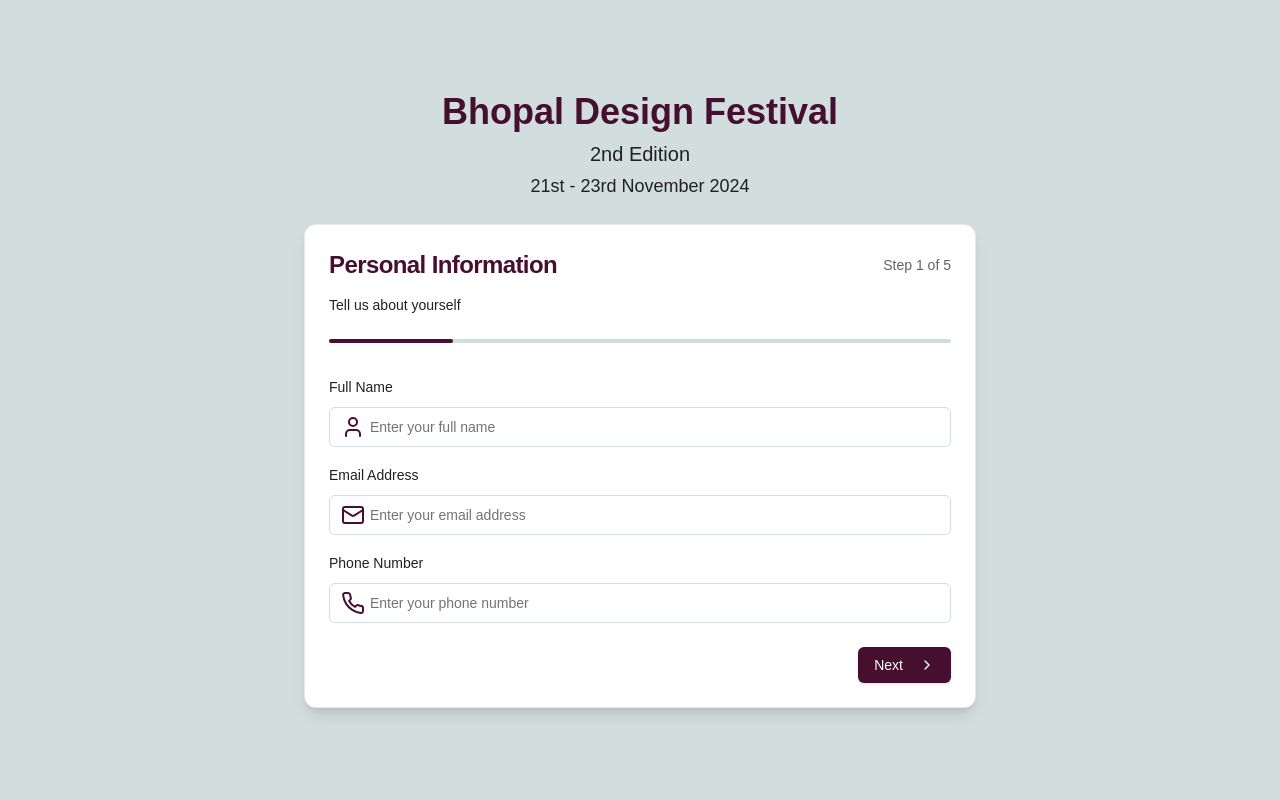
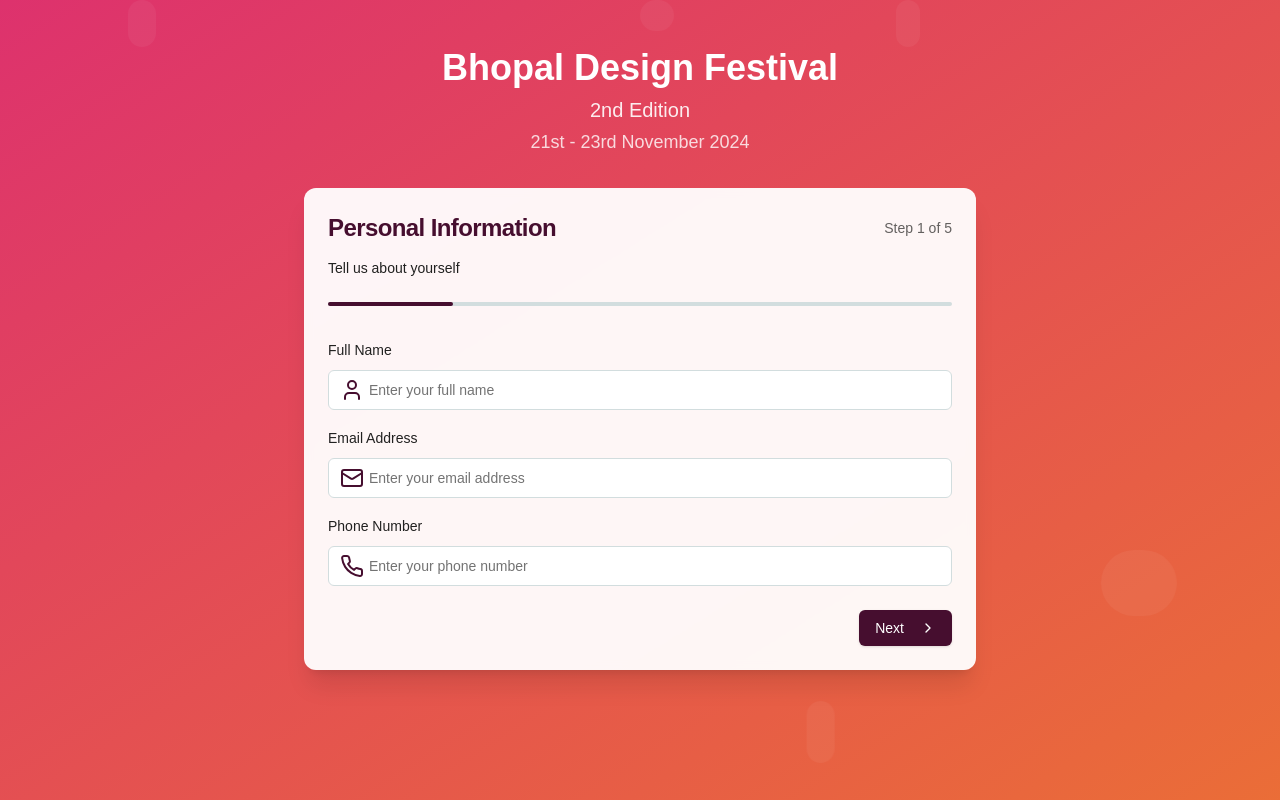
Before and after one commit to Ankish8/bhopal-design-festival, a Next.js app: page / in a window 1280 px wide. Built offline with nearby package versions, Linux system fonts and the light colour scheme.

Commit message:
Update animation with Tailwind CSS classes

```diff
--- a/app/globals.css
+++ b/app/globals.css
@@ -40,6 +40,7 @@ body {
     --chart-5: 27 87% 67%;
     --radius: 0.5rem;
   }
+
   .dark {
     --background: 0 0% 3.9%;
     --foreground: 0 0% 98%;
@@ -66,13 +67,26 @@ body {
     --chart-4: 280 65% 60%;
     --chart-5: 340 75% 55%;
   }
+
+  * {
+    border-color: hsl(var(--border));
+  }
+
+  body {
+    background-color: hsl(var(--background));
+    color: hsl(var(--foreground));
+  }
 }
 
-@layer base {
-  * {
-    @apply border-border;
+@layer components {
+  .animate-gradient {
+    background-size: 400% 400%;
+    animation: gradientBG 15s ease infinite;
   }
-  body {
-    @apply bg-background text-foreground;
+
+  .animate-rise {
+    animation: rise 10s infinite ease-in;
+    opacity: 0.5;
+    position: absolute;
   }
 }
--- a/components/enhanced-registration-form.tsx
+++ b/components/enhanced-registration-form.tsx
@@ -30,6 +30,7 @@ import {
   Mail
 } from "lucide-react"
 
+// Types and Interfaces
 type WorkshopDate = "November 21st, 2024" | "November 22nd, 2024";
 
 type Workshop = {
@@ -56,23 +57,35 @@ interface FormData {
   };
 }
 
-interface FormData {
-  name: string;
-  email: string;
-  phone: string;
-  organizationType: string;
-  organizationName: string;
-  competition: string;
-  workshops: {
-    "November 21st, 2024": string;
-    "November 22nd, 2024": string;
-  };
-}
-
 interface FormErrors {
   [key: string]: string;
 }
 
+// Animated Background Component
+function AnimatedBackground({ children }: { children: React.ReactNode }) {
+  return (
+    <div className="min-h-screen relative overflow-hidden">
+      <div className="absolute inset-0 bg-gradient-to-br from-purple-700 via-pink-600 to-amber-500 animate-gradient"></div>
+      <div className="absolute inset-0">
+        {Array.from({ length: 8 }).map((_, i) => (
+          <div
+            key={i}
+            className={`bubble-${i + 1} absolute bg-white/10 rounded-full animate-rise`}
+            style={{
+              width: `${Math.random() * 60 + 20}px`,
+              height: `${Math.random() * 60 + 20}px`,
+              left: `${(i + 1) * 10}%`,
+              animationDelay: `${Math.random() * 10}s`,
+            }}
+          />
+        ))}
+      </div>
+      <div className="relative z-10">{children}</div>
+    </div>
+  );
+}
+
+// Form Steps and Data
 const formSteps = [
   { title: "Personal Information", description: "Tell us about yourself" },
   { title: "Organization Details", description: "Information about your organization" },
@@ -86,7 +99,6 @@ const organizationTypes = [
   { value: "college", label: "College", icon: Building },
   { value: "professional", label: "Professional", icon: Briefcase },
 ]
-
 const competitions = [
   {
     value: "visionary-ventures",
@@ -236,7 +248,6 @@ export function EnhancedRegistrationFormComponent() {
     return Object.keys(newErrors).length === 0
   }
 
-
   const nextStep = () => {
     if (validateStep()) {
       setStep((prev) => Math.min(prev + 1, formSteps.length - 1))
@@ -245,50 +256,6 @@ export function EnhancedRegistrationFormComponent() {
 
   const prevStep = () => {
     setStep((prev) => Math.max(prev - 1, 0))
-  }
-
-  const handleSubmit = async () => {
-    if (validateStep()) {
-      setIsSubmitting(true)
-      try {
-        // Prepare the data for Make.com
-        const makeData = {
-          ...formData,
-          competitionName: competitions.find(c => c.value === formData.competition)?.label || "",
-          workshopsSelected: workshopDates.map((date) => ({
-            date,
-            workshop: workshops[date].find(w => w.value === formData.workshops[date])?.label || "None selected"
-          })),
-          submissionDate: new Date().toISOString(),
-        }
-
-        // Send data to Make.com webhook
-        const response = await fetch('https://hook.eu2.make.com/bone3wxkg21torr3n096m4x6gw36lys1', {
-          method: 'POST',
-          headers: {
-            'Content-Type': 'application/json',
-          },
-          body: JSON.stringify(makeData)
-        });
-
-        if (!response.ok) {
-          throw new Error('Failed to submit form');
-        }
-
-        console.log('Form submitted successfully');
-        setIsSubmitted(true)
-        confetti({
-          particleCount: 100,
-          spread: 70,
-          origin: { y: 0.6 }
-        })
-      } catch (error) {
-        console.error('Error submitting form:', error);
-        alert('Failed to submit form. Please try again.');
-      } finally {
-        setIsSubmitting(false)
-      }
-    }
   }
 
   const renderStep = () => {
@@ -437,7 +404,7 @@ export function EnhancedRegistrationFormComponent() {
                           <competition.icon className="w-5 h-5 mr-2 text-[#460E2F] flex-shrink-0" />
                           <div>
                             <div className="text-[#212120]">{competition.label}</div>
-                            <p  className="text-sm text-[#212120]/70">{competition.description}</p>
+                            <p className="text-sm text-[#212120]/70">{competition.description}</p>
                           </div>
                         </div>
                         <Dialog>
@@ -447,7 +414,7 @@ export function EnhancedRegistrationFormComponent() {
                               Details
                             </Button>
                           </DialogTrigger>
-                          <DialogContent className="sm:max-w-[425px] bg-white">
+                          <DialogContent className="sm:max-w-[425px] bg-white/95 backdrop-blur-sm">
                             <DialogHeader className="pb-4">
                               <DialogTitle className="text-[#460E2F] text-xl font-semibold">{competition.label}</DialogTitle>
                             </DialogHeader>
@@ -523,7 +490,7 @@ export function EnhancedRegistrationFormComponent() {
                                 Details
                               </Button>
                             </DialogTrigger>
-                            <DialogContent className="sm:max-w-[425px] bg-white">
+                            <DialogContent className="sm:max-w-[425px] bg-white/95 backdrop-blur-sm">
                               <DialogHeader className="pb-4">
                                 <DialogTitle className="text-[#460E2F] text-xl font-semibold">{workshop.label}</DialogTitle>
                               </DialogHeader>
@@ -613,45 +580,89 @@ export function EnhancedRegistrationFormComponent() {
     }
   }
 
+  const handleSubmit = async () => {
+    if (validateStep()) {
+      setIsSubmitting(true)
+      try {
+        const makeData = {
+          ...formData,
+          competitionName: competitions.find(c => c.value === formData.competition)?.label || "",
+          workshopsSelected: workshopDates.map((date) => ({
+            date,
+            workshop: workshops[date].find(w => w.value === formData.workshops[date])?.label || "None selected"
+          })),
+          submissionDate: new Date().toISOString(),
+        }
+
+        const response = await fetch('https://hook.eu2.make.com/bone3wxkg21torr3n096m4x6gw36lys1', {
+          method: 'POST',
+          headers: { 'Content-Type': 'application/json' },
+          body: JSON.stringify(makeData)
+        });
+
+        if (!response.ok) throw new Error('Failed to submit form');
+
+        setIsSubmitted(true)
+        confetti({
+          particleCount: 100,
+          spread: 70,
+          origin: { y: 0.6 }
+        })
+      } catch (error) {
+        console.error('Error submitting form:', error);
+        alert('Failed to submit form. Please try again.');
+      } finally {
+        setIsSubmitting(false)
+      }
+    }
+  }
+
   if (isSubmitted) {
     return (
-      <div className="min-h-screen flex items-center justify-center bg-gradient-to-br from-[#D2DDDE] via-white to-[#D2DDDE] p-4">
+      <AnimatedBackground>
+        <div className="min-h-screen flex items-center justify-center p-4">
           <motion.div
             initial={{ scale: 0.8, opacity: 0 }}
             animate={{ scale: 1, opacity: 1 }}
             transition={{ duration: 0.5 }}
+            className="w-full max-w-2xl"
           >
-          <Card className="w-full max-w-2xl bg-white">
+            <Card className="bg-white/95 backdrop-blur-sm shadow-xl border-0">
               <CardHeader>
                 <CardTitle className="text-3xl font-bold text-center text-[#460E2F]">Thank You!</CardTitle>
-              <CardDescription className="text-center text-[#212120]">Your registration for the Bhopal Design Festival is complete.</CardDescription>
+                <CardDescription className="text-center text-[#212120]">
+                  Your registration for the Bhopal Design Festival is complete.
+                </CardDescription>
               </CardHeader>
               <CardContent>
                 <div className="text-center space-y-4">
-                <p className="text-lg text-[#460E2F]">We&apos;re excited to have you join us, {formData.name}!</p>
+                  <p className="text-lg text-[#460E2F]">We're excited to have you join us, {formData.name}!</p>
                   <p className="text-[#212120]">Keep an eye on your email for further details and updates about the festival.</p>
                 </div>
               </CardContent>
             </Card>
           </motion.div>
         </div>
+      </AnimatedBackground>
     )
   }
 
   return (
-    <div className="min-h-screen flex items-center justify-center bg-[#D2DDDE] p-4">
-      <div className="w-full max-w-2xl space-y-6">
+    <AnimatedBackground>
+      <div className="min-h-screen flex flex-col items-center pt-12 px-4">
+        <div className="w-full max-w-2xl">
           <motion.div
             initial={{ opacity: 0, y: -20 }}
             animate={{ opacity: 1, y: 0 }}
             transition={{ duration: 0.5 }}
-          className="text-center"
+            className="text-center mb-8"
           >
-          <h1 className="text-4xl font-bold text-[#460E2F]">Bhopal Design Festival</h1>
-          <p className="text-xl text-[#212120] mt-2">2nd Edition</p>
-          <p className="text-lg text-[#212120] mt-1">21st - 23rd November 2024</p>
+            <h1 className="text-4xl font-bold text-white">Bhopal Design Festival</h1>
+            <p className="text-xl text-white/90 mt-2">2nd Edition</p>
+            <p className="text-lg text-white/80 mt-1">21st - 23rd November 2024</p>
           </motion.div>
-        <Card className="w-full bg-white border-[#460E2F]/10 shadow-lg">
+
+          <Card className="bg-white/95 backdrop-blur-sm shadow-xl border-0">
             <CardHeader>
               <div className="flex items-center justify-between mb-2">
                 <CardTitle className="text-2xl font-bold text-[#460E2F]">{formSteps[step].title}</CardTitle>
@@ -670,10 +681,12 @@ export function EnhancedRegistrationFormComponent() {
                   />
                 </div>
               </div>
+
               <AnimatePresence mode="wait" initial={false}>
                 {renderStep()}
               </AnimatePresence>
             </CardContent>
+
             <CardFooter className="flex justify-between">
               {step > 0 && (
                 <motion.div whileHover={{ scale: 1.05 }} whileTap={{ scale: 0.95 }}>
@@ -686,12 +699,9 @@ export function EnhancedRegistrationFormComponent() {
                   </Button>
                 </motion.div>
               )}
+
               {step < formSteps.length - 1 ? (
-              <motion.div
-                whileHover={{ scale: 1.05 }}
-                whileTap={{ scale: 0.95 }}
-                className="ml-auto"
-              >
+                <motion.div whileHover={{ scale: 1.05 }} whileTap={{ scale: 0.95 }} className="ml-auto">
                   <Button
                     onClick={nextStep}
                     className="bg-[#460E2F] hover:bg-[#460E2F]/90 text-white"
@@ -700,17 +710,14 @@ export function EnhancedRegistrationFormComponent() {
                   </Button>
                 </motion.div>
               ) : (
-              <motion.div
-                whileHover={{ scale: 1.05 }}
-                whileTap={{ scale: 0.95 }}
-                className="ml-auto"
-              >
+                <motion.div whileHover={{ scale: 1.05 }} whileTap={{ scale: 0.95 }} className="ml-auto">
                   <Button
                     onClick={handleSubmit}
                     className="bg-[#F68B29] hover:bg-[#F68B29]/90 text-white"
                     disabled={isSubmitting}
                   >
-  {isSubmitting ? "Submitting..." : "Submit Registration"} <Check className="ml-2 h-4 w-4" />
+                    {isSubmitting ? "Submitting..." : "Submit Registration"}
+                    <Check className="ml-2 h-4 w-4" />
                   </Button>
                 </motion.div>
               )}
@@ -718,5 +725,6 @@ export function EnhancedRegistrationFormComponent() {
           </Card>
         </div>
       </div>
+    </AnimatedBackground>
   )
 }
--- a/tailwind.config.ts
+++ b/tailwind.config.ts
@@ -3,46 +3,55 @@ import type { Config } from "tailwindcss";
 const config: Config = {
   darkMode: ["class"],
   content: [
+    "./src/**/*.{js,ts,jsx,tsx,mdx}",
     "./pages/**/*.{js,ts,jsx,tsx,mdx}",
     "./components/**/*.{js,ts,jsx,tsx,mdx}",
     "./app/**/*.{js,ts,jsx,tsx,mdx}",
   ],
+  prefix: "",
   theme: {
+    container: {
+      center: true,
+      padding: "2rem",
+      screens: {
+        "2xl": "1400px",
+      },
+    },
     extend: {
       colors: {
-  			background: 'hsl(var(--background))',
-  			foreground: 'hsl(var(--foreground))',
+        background: "hsl(var(--background))",
+        foreground: "hsl(var(--foreground))",
         card: {
-  				DEFAULT: 'hsl(var(--card))',
-  				foreground: 'hsl(var(--card-foreground))'
+          DEFAULT: "hsl(var(--card))",
+          foreground: "hsl(var(--card-foreground))",
         },
         popover: {
-  				DEFAULT: 'hsl(var(--popover))',
-  				foreground: 'hsl(var(--popover-foreground))'
+          DEFAULT: "hsl(var(--popover))",
+          foreground: "hsl(var(--popover-foreground))",
         },
         primary: {
-  				DEFAULT: 'hsl(var(--primary))',
-  				foreground: 'hsl(var(--primary-foreground))'
+          DEFAULT: "hsl(var(--primary))",
+          foreground: "hsl(var(--primary-foreground))",
         },
         secondary: {
-  				DEFAULT: 'hsl(var(--secondary))',
-  				foreground: 'hsl(var(--secondary-foreground))'
+          DEFAULT: "hsl(var(--secondary))",
+          foreground: "hsl(var(--secondary-foreground))",
         },
         muted: {
-  				DEFAULT: 'hsl(var(--muted))',
-  				foreground: 'hsl(var(--muted-foreground))'
+          DEFAULT: "hsl(var(--muted))",
+          foreground: "hsl(var(--muted-foreground))",
         },
         accent: {
-  				DEFAULT: 'hsl(var(--accent))',
-  				foreground: 'hsl(var(--accent-foreground))'
+          DEFAULT: "hsl(var(--accent))",
+          foreground: "hsl(var(--accent-foreground))",
         },
         destructive: {
-  				DEFAULT: 'hsl(var(--destructive))',
-  				foreground: 'hsl(var(--destructive-foreground))'
+          DEFAULT: "hsl(var(--destructive))",
+          foreground: "hsl(var(--destructive-foreground))",
         },
-  			border: 'hsl(var(--border))',
-  			input: 'hsl(var(--input))',
-  			ring: 'hsl(var(--ring))',
+        border: "hsl(var(--border))",
+        input: "hsl(var(--input))",
+        ring: "hsl(var(--ring))",
         chart: {
           '1': 'hsl(var(--chart-1))',
           '2': 'hsl(var(--chart-2))',
@@ -52,12 +61,36 @@ const config: Config = {
         }
       },
       borderRadius: {
-  			lg: 'var(--radius)',
-  			md: 'calc(var(--radius) - 2px)',
-  			sm: 'calc(var(--radius) - 4px)'
+        lg: "var(--radius)",
+        md: "calc(var(--radius) - 2px)",
+        sm: "calc(var(--radius) - 4px)",
+      },
+      animation: {
+        'gradient': 'gradientBG 15s ease infinite',
+        'rise': 'rise 10s infinite ease-in',
+      },
+      keyframes: {
+        gradientBG: {
+          '0%, 100%': { backgroundPosition: '0% 50%' },
+          '50%': { backgroundPosition: '100% 50%' },
+        },
+        rise: {
+          '0%': {
+            bottom: '-100px',
+            transform: 'translateX(0)'
+          },
+          '50%': {
+            transform: 'translateX(100px)'
+          },
+          '100%': {
+            bottom: '1080px',
+            transform: 'translateX(-200px)'
+          }
         }
       }
     },
+  },
   plugins: [require("tailwindcss-animate")],
-};
+} satisfies Config;
+
 export default config;
```
Also changed, not shown: components/AnimatedBackground.tsx (added), 2 other files (tests, documents, lock files or other folders). Lines whose indentation alone changed are shown as unchanged.
